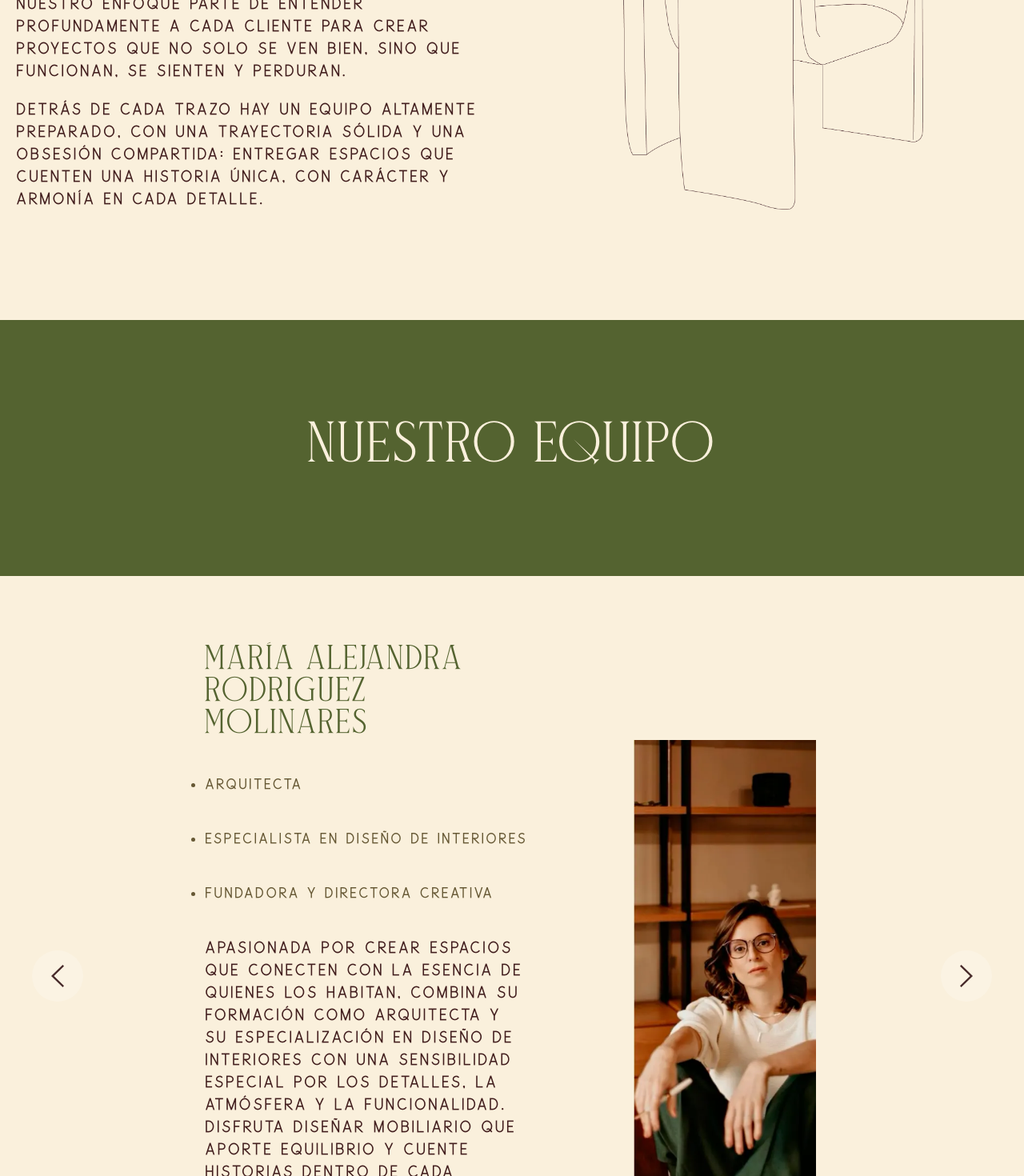
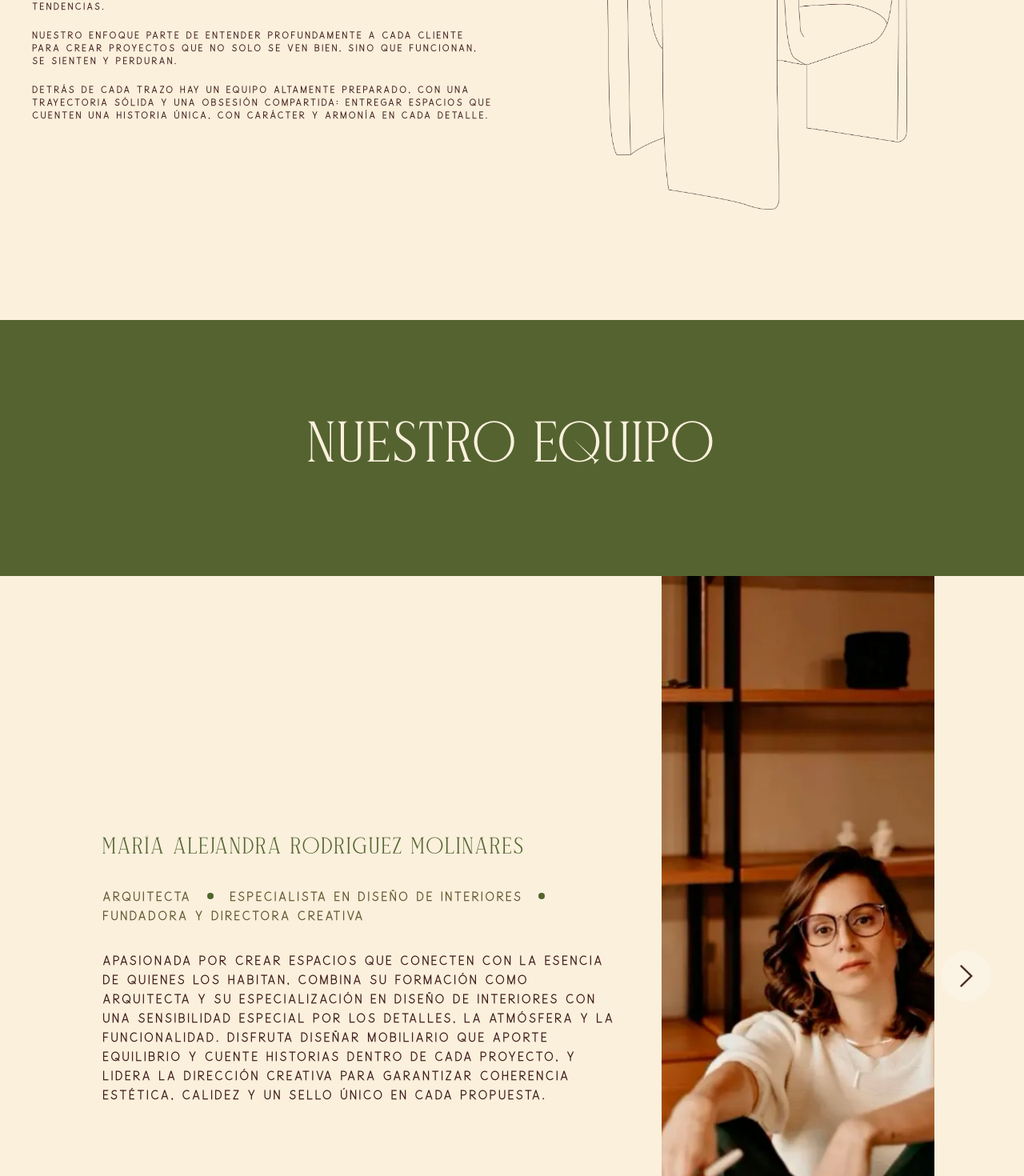
Before and after one commit to AndersonDavi/cedro-y-lino, an Angular app: page /nosotros in a window 1280 px wide. Shown: the part 1000-2470 px from the top of the page at 80% size. Built offline with nearby package versions, Linux system fonts and the light colour scheme.

Commit message:
feat: correcion de estilos

```diff
--- a/src/app/pages/about-page/about-page.html
+++ b/src/app/pages/about-page/about-page.html
@@ -16,20 +16,20 @@
 </section>
 
 <section
-  class="h-fit min-h-[600px] w-full relative pb-20 flex flex-col md:flex-row items-center justify-center overflow-hidden gap-10 text-center"
+  class="h-fit min-h-[600px] w-full relative pb-20 flex flex-col md:flex-row items-center justify-center overflow-hidden gap-10 text-center px-10"
 >
   <aside
-    class="w-full md:w-1/2 h-fit flex flex-col justify-center items-center gap-5 text-left text-custom-brown-900 text-xl uppercase px-5 valued-bold"
+    class="w-full md:w-1/2 h-fit flex flex-col justify-center items-start gap-5 text-left text-custom-brown-900 text-xl uppercase"
   >
-    <p class="max-w-[700px] valued-bold">
+    <p class="max-w-[700px] valued-bold text-xs">
       Diseñamos con intención, técnica y sensibilidad, combinando líneas puras, materiales nobles y
       una visión estética que trasciende tendencias.
     </p>
-    <p class="max-w-[700px] valued-bold">
+    <p class="max-w-[700px] valued-bold text-xs">
       Nuestro enfoque parte de entender profundamente a cada cliente para crear proyectos que no
       solo se ven bien, sino que funcionan, se sienten y perduran.
     </p>
-    <p class="max-w-[700px] valued-bold">
+    <p class="max-w-[700px] valued-bold text-xs">
       Detrás de cada trazo hay un equipo altamente preparado, con una trayectoria sólida y una
       obsesión compartida: entregar espacios que cuenten una historia única, con carácter y armonía
       en cada detalle.
@@ -50,36 +50,42 @@
 >
   @for (member of teamMembers; track $index) {
     <div
-      class="absolute inset-0 transition-opacity duration-1000 flex flex-col-reverse md:flex-row items-center justify-center gap-12 text-custom-brown-900 uppercase px-10 md:px-60"
+      class="absolute inset-0 transition-opacity duration-1000 flex flex-col-reverse lg:flex-row items-center justify-center gap-8 text-custom-brown-900 uppercase px-10 lg:px-28"
       [class.opacity-100]="currentIndex() === $index"
       [class.opacity-0]="currentIndex() !== $index"
       [class.pointer-events-none]="currentIndex() !== $index"
       [class.bg-primary-500]="currentIndex() === $index"
     >
-      <aside class="w-full md:w-2/3 h-full flex flex-col justify-center gap-10 lg:pr-20 p-4 pt-0">
-        <h2 class="text-4xl uppercase text-secondary-700" [innerHTML]="member.name"></h2>
-        <ul class="flex flex-wrap gap-10 list-disc">
+      <aside
+        class="w-full lg:w-2/3 h-fit min-h-full flex flex-col lg:justify-center justify-start gap-8 p-4 pt-0"
+      >
+        <h2 class="text-2xl uppercase text-secondary-700" [innerHTML]="member.name"></h2>
+        <ul class="flex flex-wrap items-center">
           @for (role of member.roles; track role) {
-            <li class="text-lg max-w-[1200px] valued-bold text-primary-800">{{ role }}</li>
+            <li class="max-w-[1200px] valued-bold text-primary-800">{{ role }}</li>
+            @if ($index < member.roles.length - 1) {
+              <li class="h-2 w-2 rounded-full bg-secondary-700 mx-5"></li>
+            }
           }
         </ul>
 
-        <p class="text-xl font-semibold max-w-[1200px] valued-bold">
+        <p class="font-semibold max-w-[1200px] valued-bold">
           {{ member.description }}
         </p>
       </aside>
 
-      <div class="w-full md:w-1/3 h-40 md:h-full">
+      <div class="lg:w-1/3 lg:h-full">
         <img
           [src]="member.image"
           [alt]="'Foto ' + member.name"
-          class="size-full object-contain border-r-20 border-primary-500"
+          class="w-full h-full object-cover object-center"
         />
       </div>
     </div>
   }
 
   <!-- Navigation Buttons -->
+  @if (currentIndex() > 0) {
     <button
       (click)="prev()"
       class="absolute left-10 z-10 p-4 rounded-full bg-white/20 hover:bg-white/40 transition-colors"
@@ -87,6 +93,8 @@
     >
       <img src="/icons/down.svg" alt="Prev" class="size-8 rotate-90" />
     </button>
+  }
+  @if (currentIndex() < teamMembers.length - 1) {
     <button
       (click)="next()"
       class="absolute right-10 z-10 p-4 rounded-full bg-white/20 hover:bg-white/40 transition-colors"
@@ -94,7 +102,7 @@
     >
       <img src="/icons/down.svg" alt="Next" class="size-8 -rotate-90" />
     </button>
-
+  }
   <!-- Indicators -->
   <div class="absolute bottom-10 flex gap-2">
     @for (member of teamMembers; track $index) {
--- a/src/app/pages/about-page/about-page.ts
+++ b/src/app/pages/about-page/about-page.ts
@@ -13,13 +13,13 @@ export class AboutPage {
 
   teamMembers = [
     {
-      name: 'MARÍA ALEJANDRA <br />RODRIGUEZ MOLINARES',
+      name: 'MARÍA ALEJANDRA RODRIGUEZ MOLINARES',
       roles: ['arquitecta', 'especialista en diseño de interiores', 'fundadora y directora creativa'],
       description: 'Apasionada por crear espacios que conecten con la esencia de quienes los habitan, combina su formación como arquitecta y su especialización en diseño de interiores con una sensibilidad especial por los detalles, la atmósfera y la funcionalidad. Disfruta diseñar mobiliario que aporte equilibrio y cuente historias dentro de cada proyecto, y lidera la dirección creativa para garantizar coherencia estética, calidez y un sello único en cada propuesta.',
       image: '/backgrounds/photo1.webp'
     },
     {
-      name: 'NELSON F. <br />ANNICHIARICO M.',
+      name: 'NELSON F. ANNICHIARICO M.',
       roles: ['arquitecto', 'fundador y', 'director de producción'],
       description: 'Experto en la materialización de ideas, lidera los procesos de producción asegurando que cada detalle técnico se ejecute con precisión. Su enfoque se centra en la calidad de los materiales y la excelencia en la construcción para garantizar resultados duraderos y estéticos.',
       image: '/backgrounds/photo1.webp' // Placeholder, user might want to change it later
--- a/src/app/pages/contact-page/contact-page.html
+++ b/src/app/pages/contact-page/contact-page.html
@@ -10,7 +10,7 @@
   <div class="flex md:flex-row flex-col z-10 items-center justify-center gap-10 mt-40 h-fit relative">
     <div class="md:w-1/2 h-full w-full flex flex-col items-center justify-center md:text-left text-center md:pl-10">
      <div class="">
-       <h1 class="md:text-6xl text-4xl text-custom-brown-900 uppercase font-thin relative -left-2">
+       <h1 class="md:text-[2.5rem] text-4xl text-custom-brown-900 uppercase font-thin relative -left-2">
         EMPECEMOS TU <br />NUEVO PROYECTO
       </h1>
       <p class="md:text-lg text-left text-xs text-custom-brown-900 font-semibold valued-bold mt-1">
--- a/src/app/pages/project-detail-page/project-detail-page.html
+++ b/src/app/pages/project-detail-page/project-detail-page.html
@@ -49,15 +49,15 @@
 
     <!-- Content Section -->
     <div class="w-full max-w-6xl mt-12 flex flex-col gap-12 h-fit">
-      <h1 class="text-6xl font-bold text-secondary-800 uppercase leading-tight">
+      <h1 class="text-3xl font-bold text-secondary-800 uppercase leading-tight">
         {{ project()!.Title }}
       </h1>
-      <p class="text-lg text-custom-brown-900 valued-bold leading-relaxed opacity-90">
+      <p class="text-xs text-custom-brown-900 valued-bold leading-relaxed opacity-90">
         {{ project()!.Description }}
       </p>
       <a
         routerLink="/contacto"
-        class="w-fit p-5 bg-secondary-700 text-white text-center font-bold rounded-full hover:bg-secondary-800 transition-colors uppercase tracking-widest h-16"
+        class="w-fit p-3 bg-secondary-700 text-white text-center font-bold rounded-full hover:bg-secondary-800 transition-colors uppercase tracking-widest h-fit text-sm"
       >
         Cotizar Proyecto
       </a>
--- a/src/app/pages/services-page/services-page.html
+++ b/src/app/pages/services-page/services-page.html
@@ -13,7 +13,7 @@
 
     <div class="flex flex-col md:flex-row z-10 items-center justify-center gap-32 mt-40 px-4">
       <!-- <h1 class="text-6xl text-custom-brown-900 uppercase font-thin">Servicios</h1> -->
-      <p class="text-custom-brown-900 text-xs max-w-[1000px] uppercase leading-7 valued-bold">
+      <p class="text-custom-brown-900 max-w-[1000px] uppercase valued-bold text-xs">
         Cedro & Lino es un estudio joven de diseño de interiores y arquitectura que combina
         creatividad, funcionalidad y estética para transformar espacios en experiencias únicas.
         Enfocados en un servicio integral, ofrecen diseño 360°, mobiliario personalizado,
@@ -49,6 +49,7 @@
           class="absolute bottom-0 brightness-200 size-full opacity-40"
         />
       </div>
+      <!-- TODO: OPTIMIZAR IMAGENES A WEBP -->
       <div
         class="bg-secondary-700 w-full md:w-1/3 h-full flex items-center justify-center relative overflow-hidden hover:scale-110 active:scale-100 transition-all duration-300 hover:z-30 cursor-pointer"
         (click)="setCardToShow(3, $event)"
```
Also changed, not shown: src/app/components/footer/custom-footer.component.html (+12 -12 lines), src/app/pages/projects-page/projects-page.html (+39 -12 lines). Lines whose indentation alone changed are shown as unchanged.
